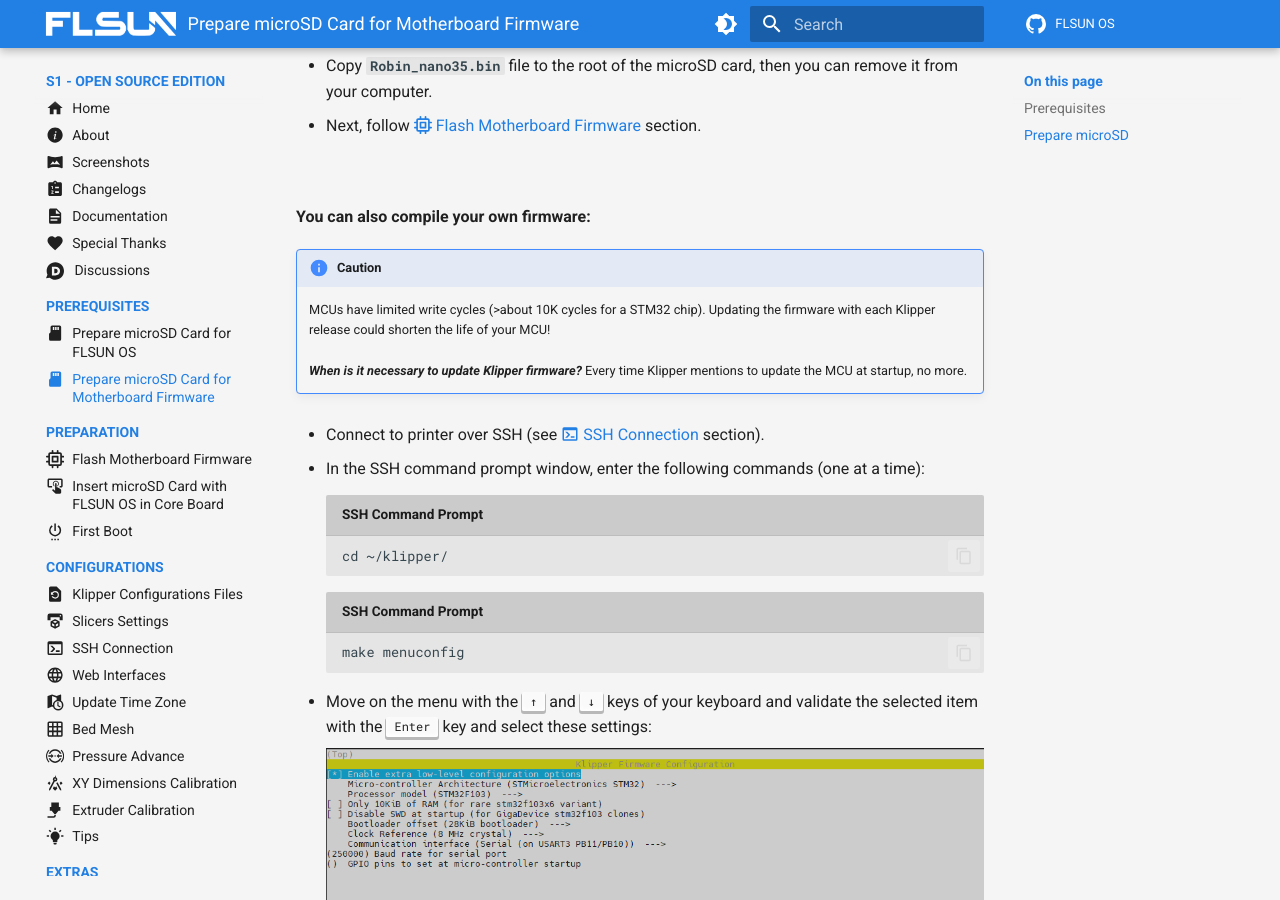
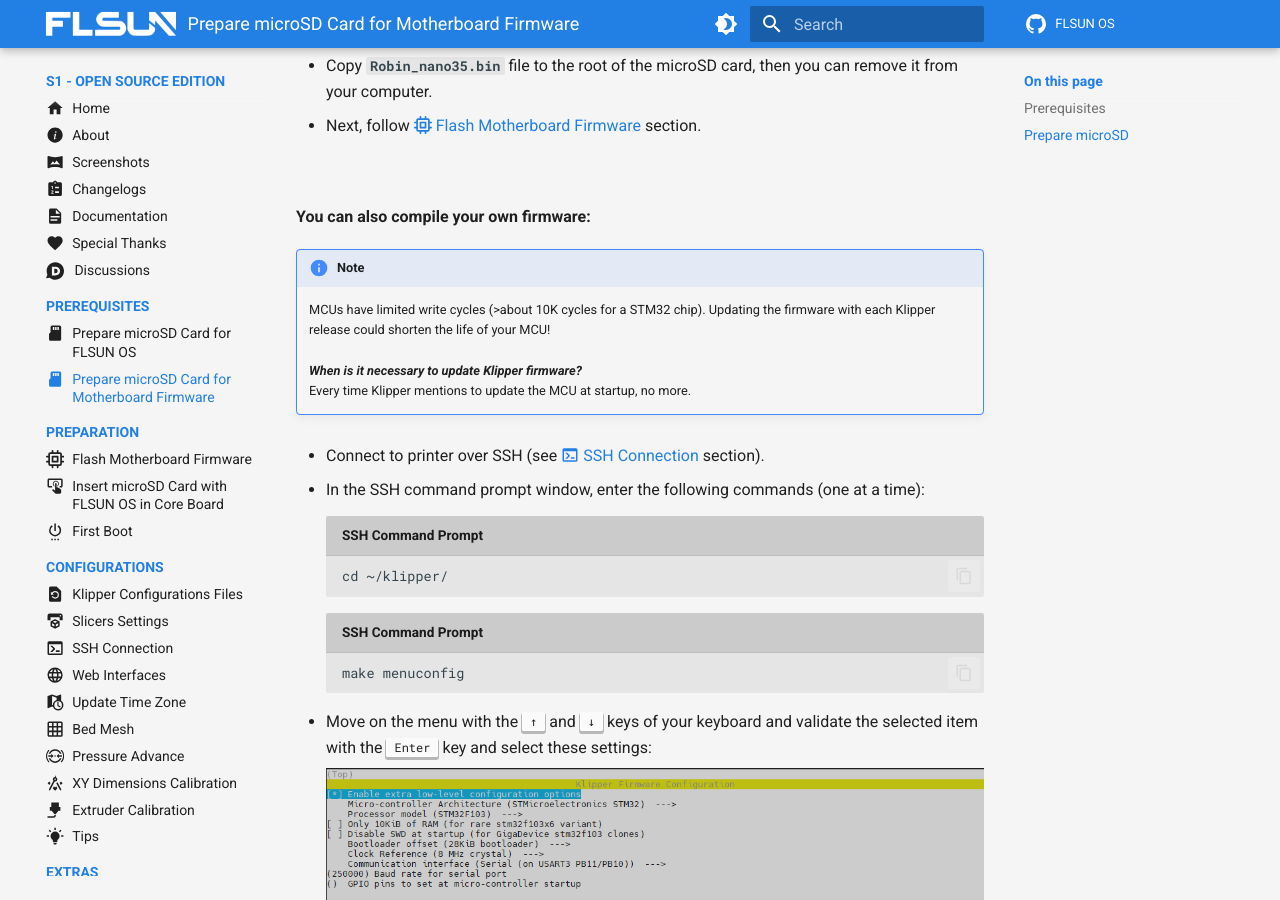
Before and after one commit to Guilouz/FLSUN-S1-Open-Source-Edition, an MkDocs documentation site: the page built from docs/prepare-microsd-card-for-motherboard-firmware.md, in a window 1280 px wide and 900 px high, scrolled down 670 px. Built offline with MkDocs 1.6.1 and Material for MkDocs 9.7.7, drawn with Linux system fonts in a browser that asks for light colours; comment, search, counter and statistics services are not loaded.

Commit message:
Update prepare-microsd-card-for-motherboard-firmware.md

```diff
--- a/docs/prepare-microsd-card-for-motherboard-firmware.md
+++ b/docs/prepare-microsd-card-for-motherboard-firmware.md
@@ -28,9 +28,9 @@ Motherboard firmware needs to be updated to support the latest version of Klippe
 
 **You can also compile your own firmware:**
 
-!!! CAUTION
+!!! Note
     MCUs have limited write cycles (>about 10K cycles for a STM32 chip). Updating the firmware with each Klipper release could shorten the life of your MCU!<br /><br />
-    <i>**When is it necessary to update Klipper firmware?**</i>
+    <i>**When is it necessary to update Klipper firmware?**</i><br />
     Every time Klipper mentions to update the MCU at startup, no more.
 
 
```
